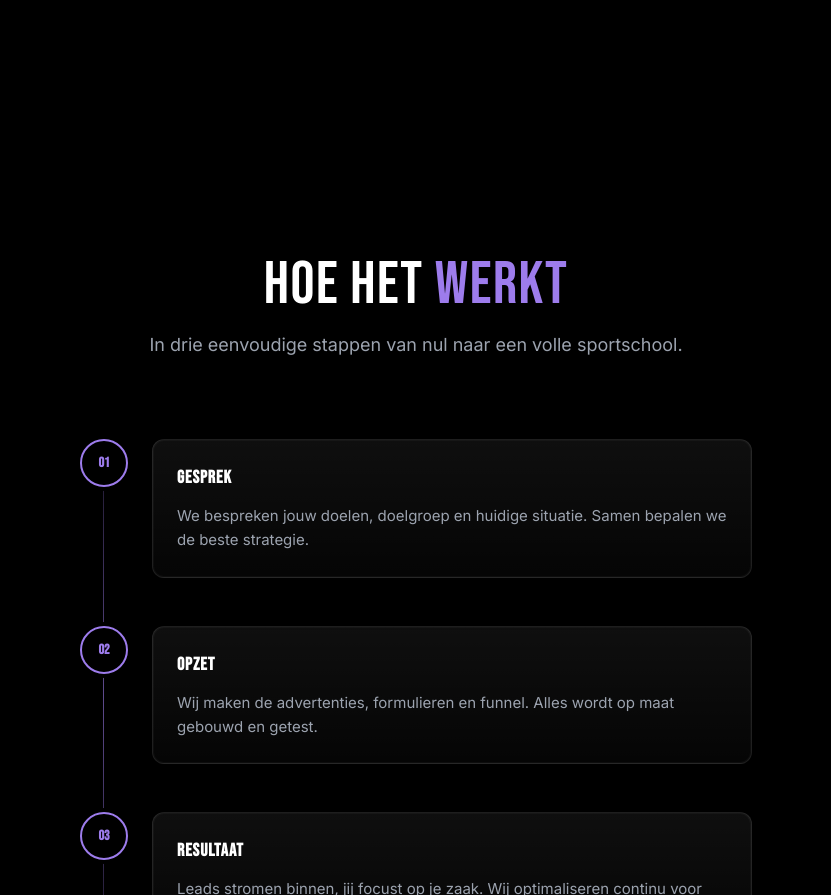
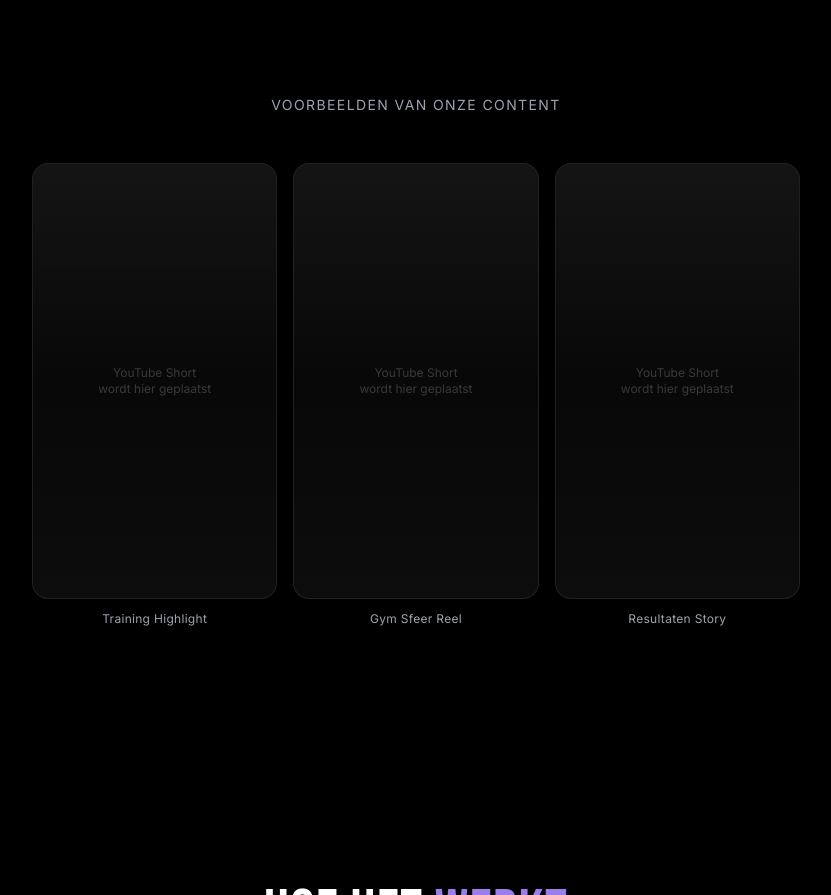
Before and after one commit to dfenders2002/fangForms, a Next.js app: page / in a window 1280 px wide. Shown: the part 1333-2228 px from the top of the page, without its empty margins (224-1055 px from the left). Built offline with nearby package versions, Linux system fonts and the light colour scheme.

Commit message:
Add video showcase and modal to Features component

```diff
--- a/src/components/Features.tsx
+++ b/src/components/Features.tsx
@@ -1,6 +1,7 @@
 "use client";
 
-import { motion } from "framer-motion";
+import { motion, AnimatePresence } from "framer-motion";
+import { useState } from "react";
 
 const features = [
 	{
@@ -91,7 +92,15 @@ const features = [
 	},
 ];
 
+const videos = [
+	{ label: "Training Highlight", videoId: "" },
+	{ label: "Gym Sfeer Reel", videoId: "" },
+	{ label: "Resultaten Story", videoId: "" },
+];
+
 export default function Features() {
+	const [activeVideo, setActiveVideo] = useState<string | null>(null);
+
 	return (
 		<section
 			id="diensten"
@@ -141,6 +150,108 @@ export default function Features() {
 						</motion.div>
 					))}
 				</div>
+
+				{/* Video showcase */}
+				<motion.div
+					initial={{ opacity: 0, y: 40 }}
+					whileInView={{ opacity: 1, y: 0 }}
+					viewport={{ once: true }}
+					transition={{ duration: 0.6, delay: 0.2 }}
+					className="mt-24"
+				>
+					<p className="text-center text-gray-400 text-sm uppercase tracking-widest mb-12">
+						Voorbeelden van onze content
+					</p>
+					<div className="grid grid-cols-1 sm:grid-cols-3 gap-4 max-w-3xl mx-auto">
+						{videos.map((item, i) => (
+							<motion.div
+								key={item.label}
+								initial={{ opacity: 0, y: 30 }}
+								whileInView={{ opacity: 1, y: 0 }}
+								viewport={{ once: true }}
+								transition={{ duration: 0.5, delay: i * 0.15 }}
+								className="flex flex-col gap-3"
+							>
+								{/* 9:16 card */}
+								<div
+									className="relative w-full overflow-hidden rounded-2xl bg-white/[0.03] border border-white/10 cursor-pointer group"
+									style={{ aspectRatio: "9/16" }}
+									onClick={() => item.videoId && setActiveVideo(item.videoId)}
+								>
+									{/* Thumbnail via YouTube if videoId set */}
+									{item.videoId && (
+										<img
+											src={`https://img.youtube.com/vi/${item.videoId}/hqdefault.jpg`}
+											alt={item.label}
+											className="absolute inset-0 w-full h-full object-cover opacity-75 group-hover:opacity-100 transition-opacity duration-500"
+										/>
+									)}
+
+									{/* Placeholder gradient when no video */}
+									{!item.videoId && (
+										<div className="absolute inset-0 bg-gradient-to-b from-white/5 via-transparent to-white/[0.02]" />
+									)}
+
+									{/* Play button overlay */}
+									<div className="absolute inset-0 flex items-center justify-center">
+										<div className="w-12 h-12 rounded-full bg-white/15 backdrop-blur-sm flex items-center justify-center opacity-0 group-hover:opacity-100 transition-opacity duration-300">
+											<svg className="w-5 h-5 text-white ml-0.5" fill="currentColor" viewBox="0 0 24 24">
+												<path d="M8 5v14l11-7z" />
+											</svg>
+										</div>
+									</div>
+
+									{/* Placeholder text when no video */}
+									{!item.videoId && (
+										<div className="absolute inset-0 flex items-center justify-center">
+											<span className="text-white/20 text-xs text-center px-6">
+												YouTube Short<br />wordt hier geplaatst
+											</span>
+										</div>
+									)}
+								</div>
+								<span className="text-gray-400 text-xs tracking-wide text-center">{item.label}</span>
+							</motion.div>
+						))}
+					</div>
+				</motion.div>
+
+				{/* Video modal */}
+				<AnimatePresence>
+					{activeVideo && (
+						<motion.div
+							initial={{ opacity: 0 }}
+							animate={{ opacity: 1 }}
+							exit={{ opacity: 0 }}
+							className="fixed inset-0 z-50 flex items-center justify-center bg-black/80 backdrop-blur-sm p-4"
+							onClick={() => setActiveVideo(null)}
+						>
+							<motion.div
+								initial={{ scale: 0.9, opacity: 0 }}
+								animate={{ scale: 1, opacity: 1 }}
+								exit={{ scale: 0.9, opacity: 0 }}
+								transition={{ duration: 0.25 }}
+								className="relative overflow-hidden rounded-2xl shadow-2xl"
+								style={{ width: "min(92vw, 420px)", aspectRatio: "9/16" }}
+								onClick={(e) => e.stopPropagation()}
+							>
+								<iframe
+									src={`https://www.youtube.com/embed/${activeVideo}?autoplay=1&rel=0&modestbranding=1`}
+									allow="autoplay; fullscreen"
+									className="w-full h-full"
+								/>
+								<button
+									onClick={() => setActiveVideo(null)}
+									className="absolute top-3 right-3 w-8 h-8 rounded-full bg-black/60 backdrop-blur-sm flex items-center justify-center text-white hover:bg-black/80 transition-colors"
+								>
+									<svg className="w-4 h-4" fill="none" viewBox="0 0 24 24" stroke="currentColor" strokeWidth={2}>
+										<path strokeLinecap="round" strokeLinejoin="round" d="M6 18L18 6M6 6l12 12" />
+									</svg>
+								</button>
+							</motion.div>
+						</motion.div>
+					)}
+				</AnimatePresence>
 			</div>
 		</section>
 	);
```
Also changed, not shown: .claude/settings.local.json.
